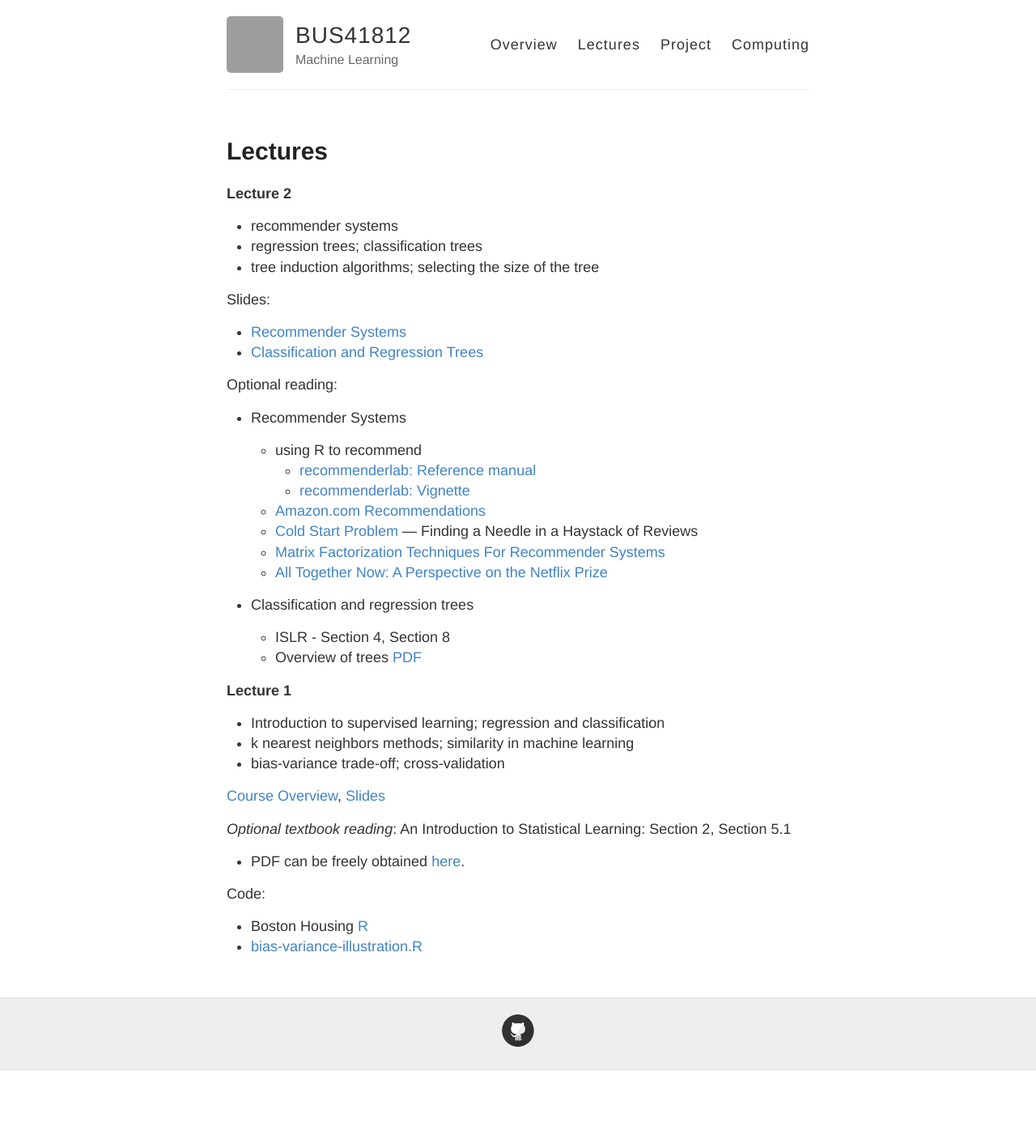
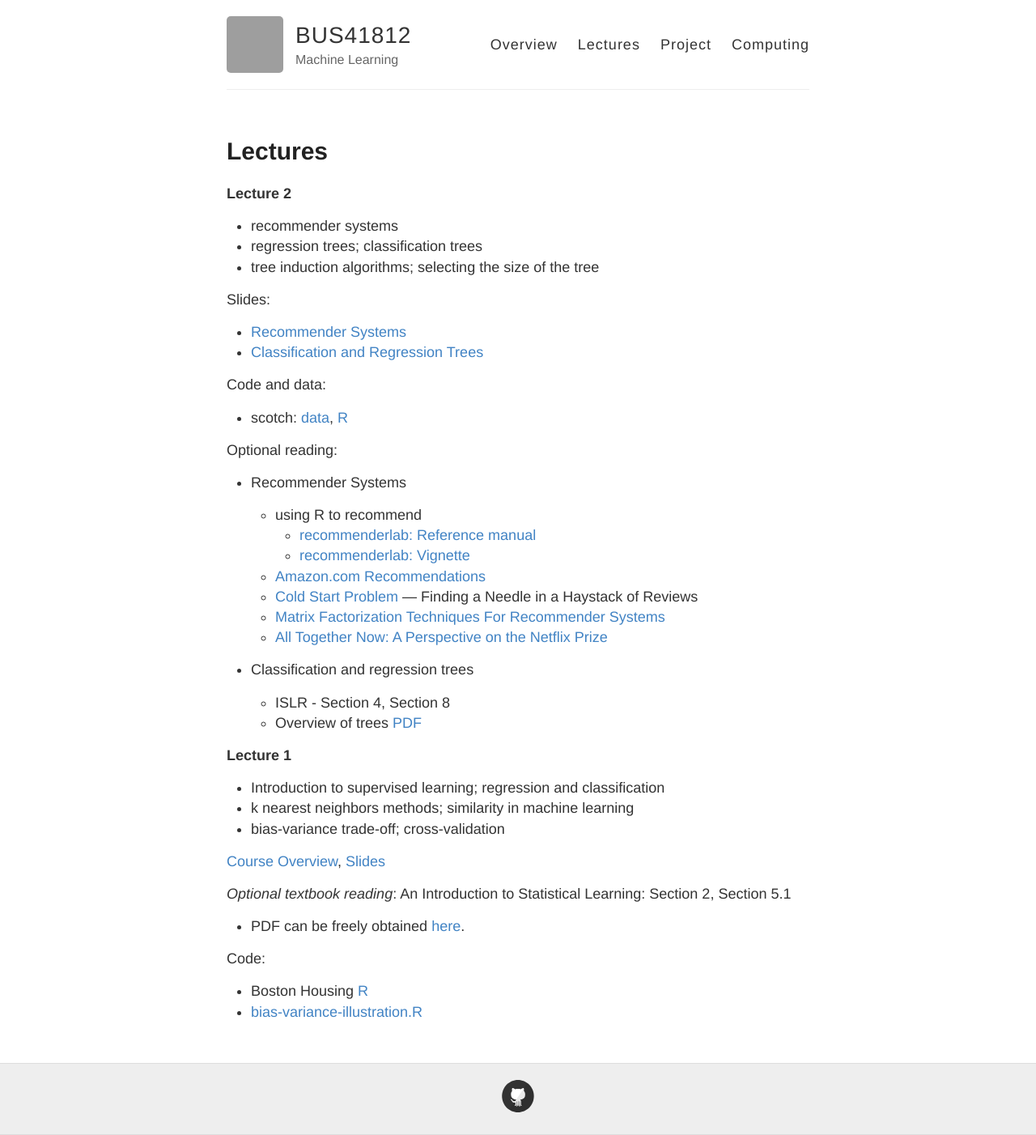
Before and after one commit to ChicagoBoothML/ExecML, a Jekyll site: the page built from lectures.md, in a window 1280 px wide. Shown: the whole page at 81% size. Built offline with Jekyll 4.4.1, drawn with Linux system fonts in a browser that asks for light colours; before the commit the page ends 1322 px from its top, so only the background shows below that; grey boxes are pictures that could not be loaded.

Commit message:
Update lectures.md

```diff
--- a/lectures.md
+++ b/lectures.md
@@ -14,6 +14,10 @@ Slides:
 
 * [Recommender Systems](https://piazza.com/class_profile/get_resource/izev9lpuf6f6bc/j61ni5xfuii1sj)
 * [Classification and Regression Trees](https://piazza.com/class_profile/get_resource/izev9lpuf6f6bc/j61niiyiyeo1va)
+
+Code and data:
+
+* scotch: [data](https://raw.githubusercontent.com/mlakolar/BUS41000/master/data/scotch.csv), [R](https://raw.githubusercontent.com/mlakolar/BUS41000/master/data/scotch.R)
 
 Optional reading:
 
```
